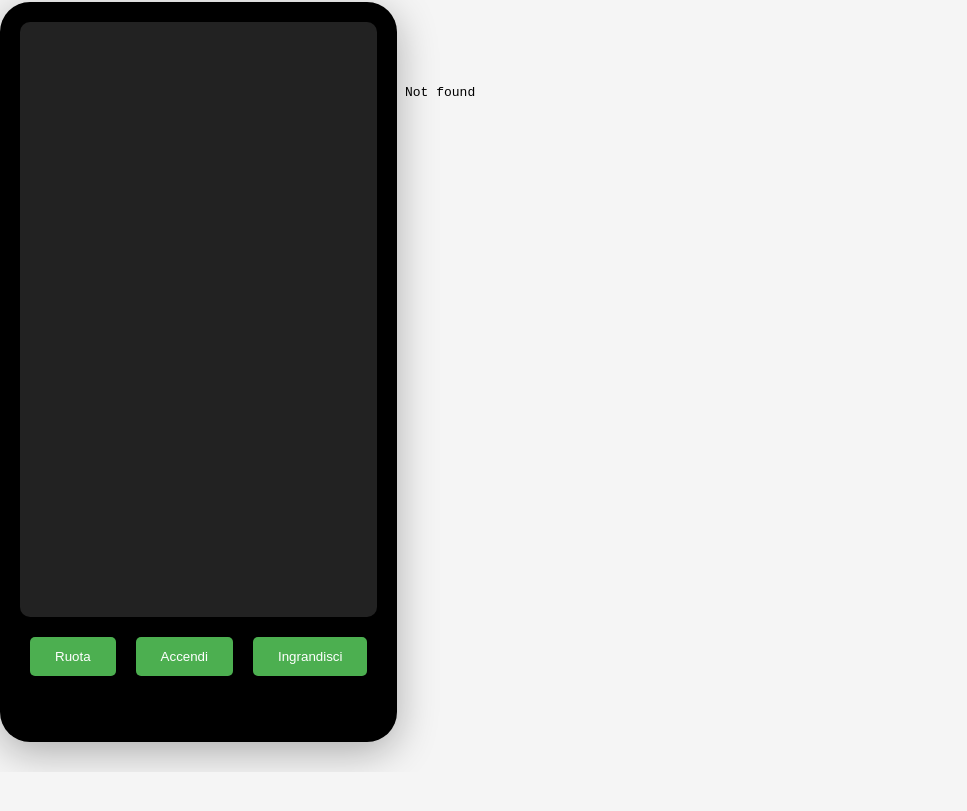
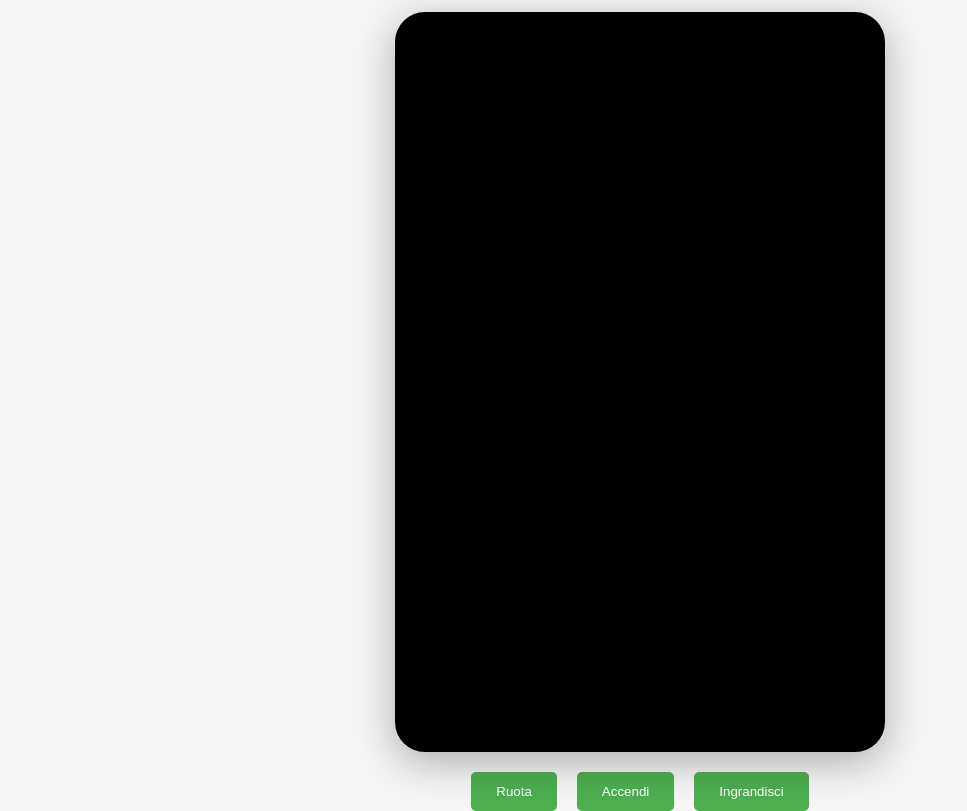
Before and after one commit to CavGame/emulator-android, a plain HTML site: page index.html in a window 1280 px wide. Shown: the part 28-839 px from the top of the page, without its empty margins (0-967 px from the left). Before the commit the page ends 800 px from the top, so only its background shows below. Drawn offline with Linux system fonts and the light colour scheme.

Commit message:
index.html

```diff
--- a/index.html
+++ b/index.html
@@ -3,23 +3,25 @@
 <head>
     <meta charset="UTF-8">
     <meta name="viewport" content="width=device-width, initial-scale=1.0">
-    <title>Emulatore Android</title>
+    <title>Emulatore Android con Waydroid</title>
     <link rel="stylesheet" href="style.css">
 </head>
 <body>
-    <div id="emulator-container">
-        <div id="screen">
-            <!-- Aggiungi il contenuto dell'emulatore qui -->
+    <div class="container">
+        <h1>Emulatore Android - Waydroid</h1>
+        <div id="emulator-container" class="tablet">
+            <!-- Qui viene visualizzato il contenuto dell'emulatore (VNC) -->
+            <div id="vnc-container"></div>
         </div>
         <div id="controls">
             <button id="toggleOrientation">Ruota</button>
             <button id="togglePower">Accendi</button>
-            <button id="zoomIn">Ingrandisci</button> <!-- Pulsante per ingrandire -->
+            <button id="zoomIn">Ingrandisci</button>
         </div>
     </div>
 
-    <!-- Sposta il JavaScript alla fine per evitare errori di DOM -->
+    <!-- Script -->
+    <script src="noVNC/noVNC.js"></script>
     <script src="script.js"></script>
 </body>
 </html>
-<iframe src="gh repo clone waydroid/waydroid" width="100%" height="600px" frameborder="0"></iframe>
```
